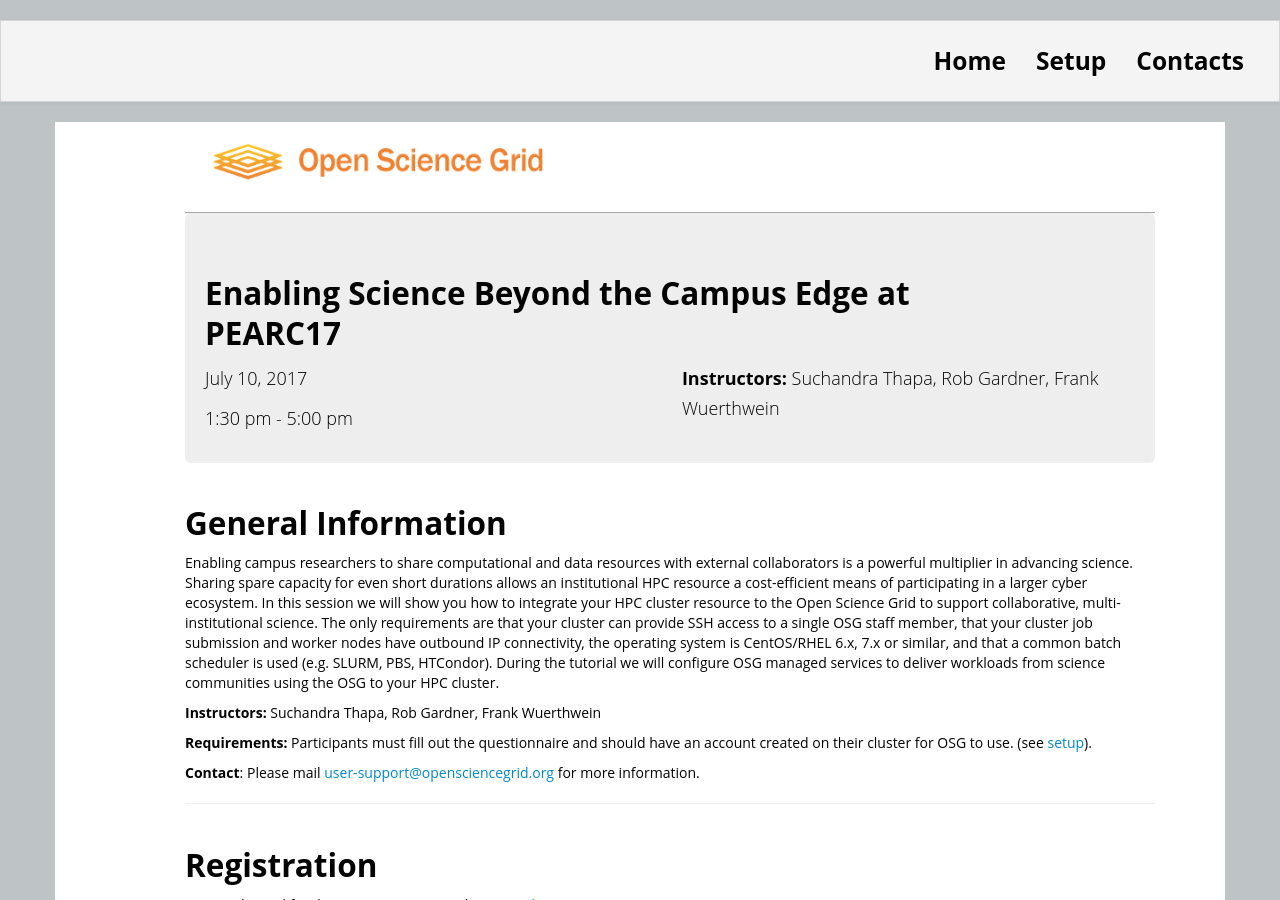
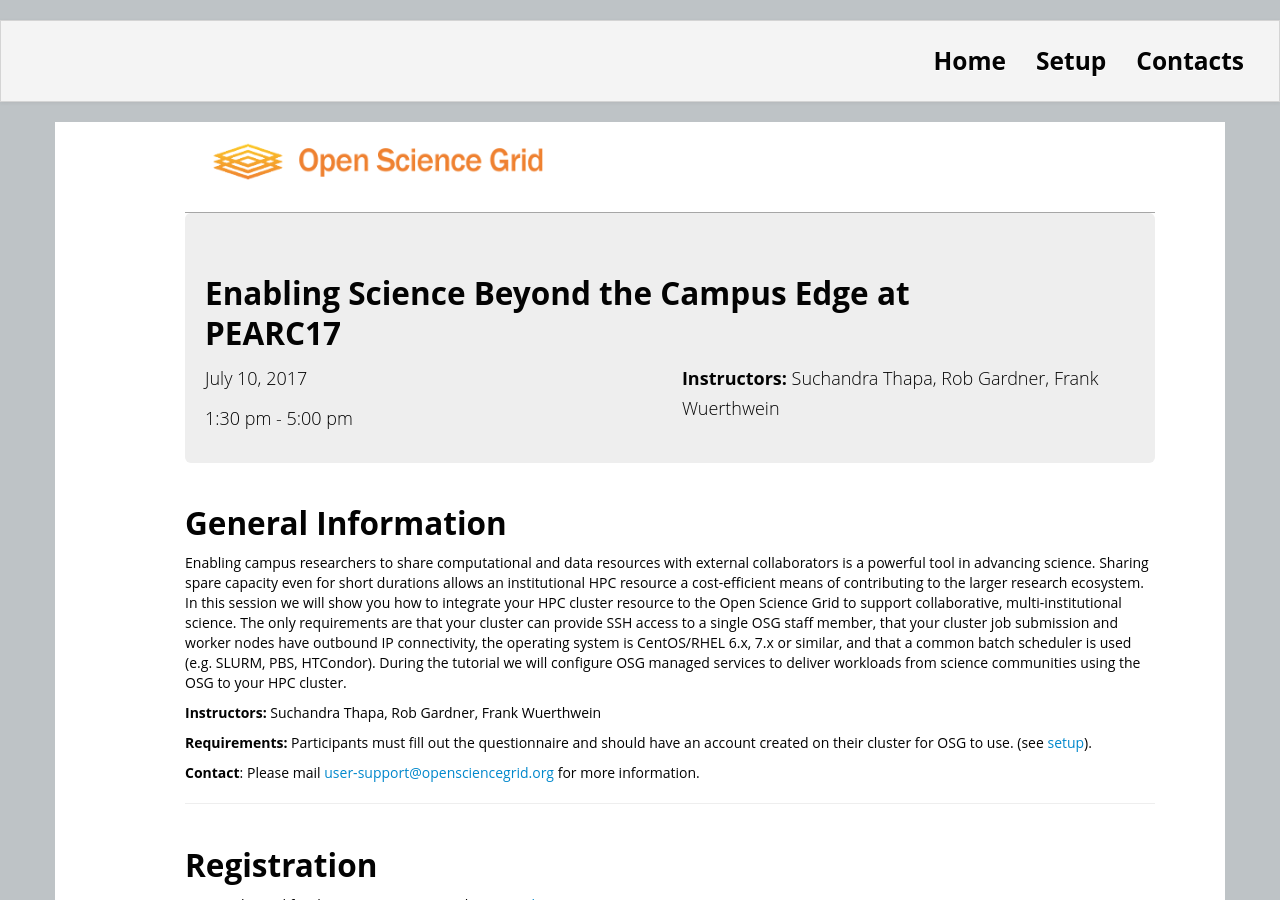
Before and after one commit to SWC-OSG-Workshop/OSG-HostedCE-RMACC17, a Jekyll site: the page built from index.html, in a window 1280 px wide and 900 px high. Built offline with Jekyll 4.4.1, drawn with Linux system fonts in a browser that asks for light colours; nearby versions of some CDN libraries; library files that are not in the unit come from our copies.

Commit message:
Minor language edits

```diff
--- a/index.html
+++ b/index.html
@@ -35,9 +35,9 @@
 
 <p>
 Enabling campus researchers to share computational and data resources with
-external collaborators is a powerful multiplier in advancing science. Sharing
-spare capacity for even short durations allows an institutional HPC resource a
-cost-efficient means of participating in a larger cyber ecosystem. In this
+external collaborators is a powerful tool in advancing science. Sharing
+spare capacity even for short durations allows an institutional HPC resource a
+cost-efficient means of contributing to the larger research ecosystem. In this
 session we will show you how to integrate your HPC cluster resource to the Open
 Science Grid to support collaborative, multi-institutional science. The only
 requirements are that your cluster can provide SSH access to a single OSG staff
```
